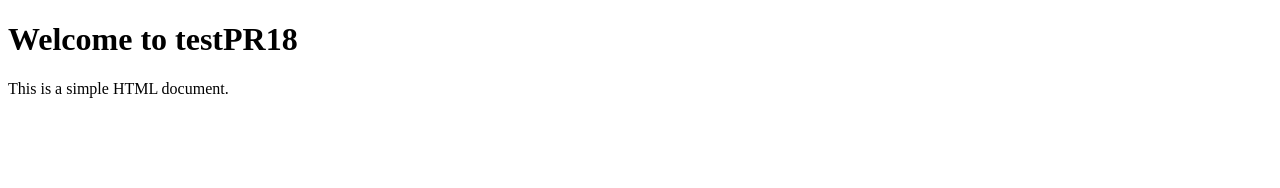
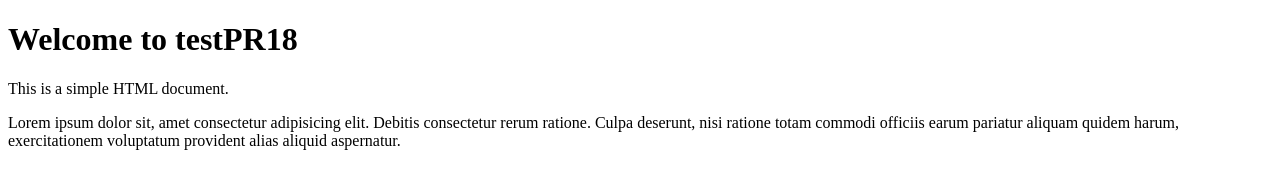
Before and after one commit to JohnDoe-123456/testPR18, a plain HTML site: page index.html in a window 1280 px wide. Drawn offline with Linux system fonts and the light colour scheme.

Commit message:
update html document add Lorem

```diff
--- a/index.html
+++ b/index.html
@@ -8,5 +8,11 @@
   <body>
     <h1>Welcome to testPR18</h1>
     <p>This is a simple HTML document.</p>
+    <p>
+      Lorem ipsum dolor sit, amet consectetur adipisicing elit. Debitis
+      consectetur rerum ratione. Culpa deserunt, nisi ratione totam commodi
+      officiis earum pariatur aliquam quidem harum, exercitationem voluptatum
+      provident alias aliquid aspernatur.
+    </p>
   </body>
 </html>
```
